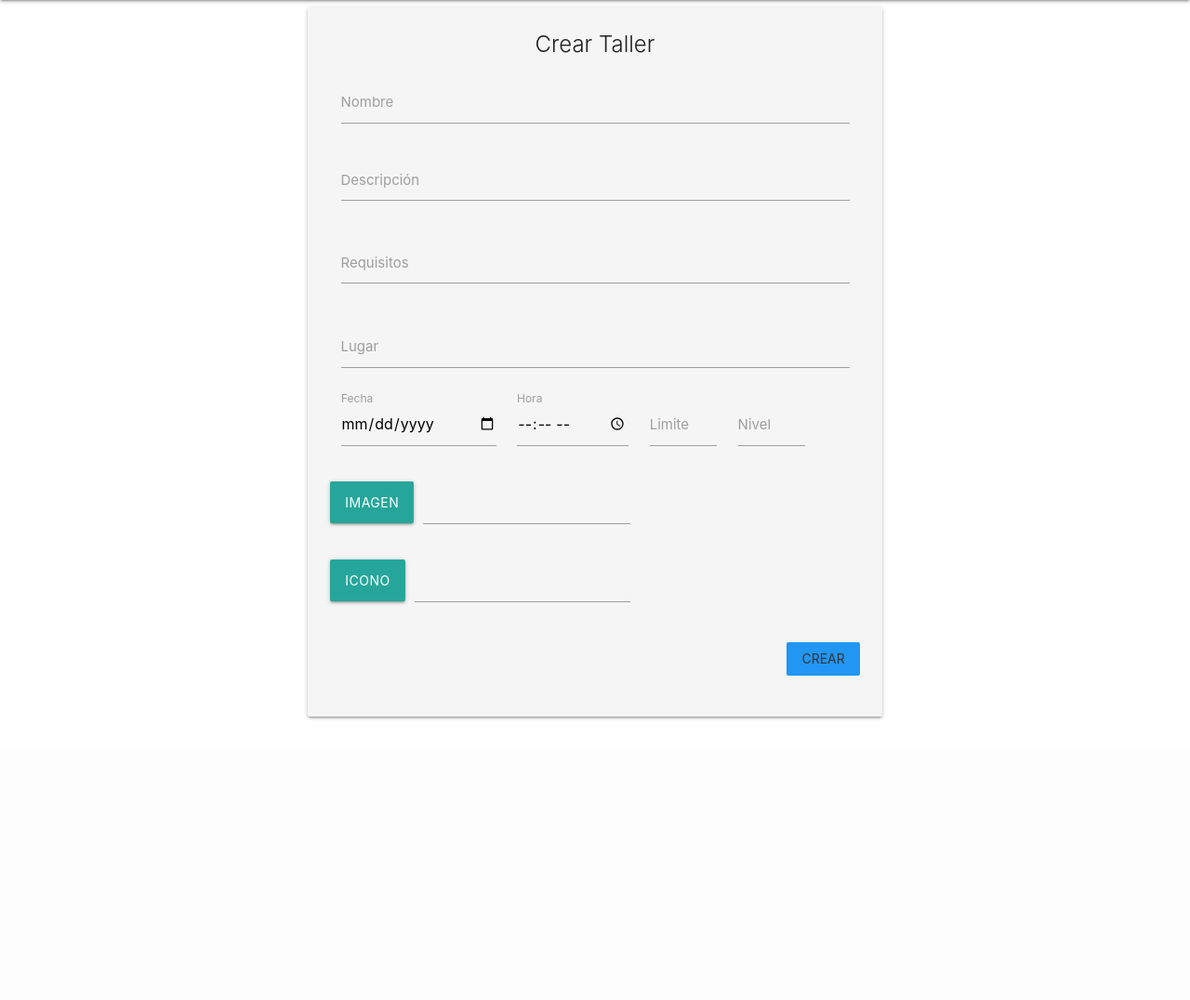
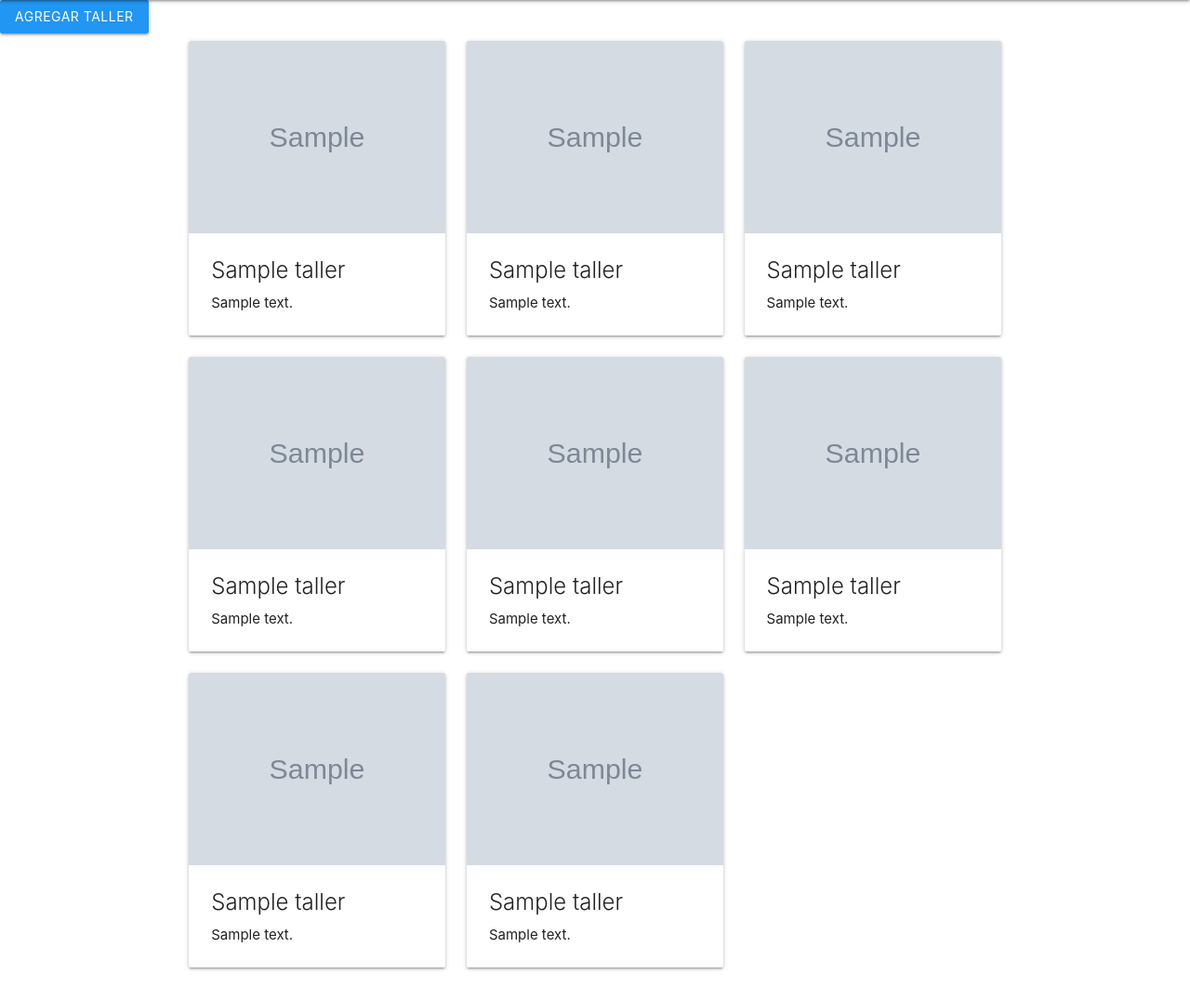
Before and after one commit to Alxus/SISeI, a CodeIgniter app: page /database/index.php/talleres_controller/index in a window 1280 px wide. Shown: the part 64-1140 px from the top of the page at 93% size. Before the commit the page ends 838 px from the top, so only its background shows below. Run offline with CodeIgniter, Linux system fonts and the light colour scheme; tables that the repository leaves empty hold one stand-in row (values such as "Sample post"); grey boxes marked "Sample" are stand-in pictures; some libraries are stand-ins or nearby versions.

Commit message:
Talleres vrg
:v

```diff
--- a/application/config/routes.php
+++ b/application/config/routes.php
@@ -64,5 +64,9 @@ $route['pago']='Pagos_controller';
 $route['admin/panel/talleres']='Talleres_controller';
 $route['admin/create_taller']='Talleres_controller/create_taller/$data';
 $route['api/checkuser']['POST']='Asistentes_controller/checkuser/$data';
+$route['admin/panel/carnets']='Carnets_controller';
+$route['admin/create_carnet']='Carnets_controller/add/$data';
+$route['admin/update_carnet']='Carnets_controller/edit/$data';
 
+$route['admin/panel/asistentes']='Asistentes_controller';
 //Rutas Api
--- a/application/controllers/Talleres_controller.php
+++ b/application/controllers/Talleres_controller.php
@@ -30,7 +30,7 @@ class Talleres_controller extends CI_Controller {
 		$data['talleres']=$this->Talleres_model->get_talleres();
 		$this->load->view('backend/templates/header',$data);
 		$this->load->view('backend/templates/navbar');
-		$this->load->view('backend/formulario_talleres');
+		$this->load->view('backend/lista_talleres');
 		$this->load->view('backend/templates/footer');
 	}
 
--- a/application/views/backend/formulario_talleres.php
+++ b/application/views/backend/formulario_talleres.php
@@ -1,10 +1,6 @@
-<div class="row">
-	<div class="col s12 m6 offset-m3">
-		<div class="card grey lighten-4">
-			<div class="card-content">
-				<span class="card-title center">Crear Taller</span>
-				<div class="row">
-					<form id="talleres-form" method="POST" action=<?php echo site_url('admin/create_taller');?> class="col s12" enctype="multipart/form-data">
+
+<h5 class="card-title center">Crear Taller</h5>
+<form class="row" id="talleres-form" method="POST" action=<?php echo site_url('admin/create_taller');?> class="col s12" enctype="multipart/form-data">
 	<div class="input-field col s12">
 		<input id="nombre" type="text" name="nombre">
 		<label for="nombre">Nombre</label>
@@ -38,35 +34,30 @@
 		<label for="nivel">Nivel</label>
 	</div>
 	<div class="row">
-							<div class="file-field input-field col s7">
-								<div class="btn">
+		<div class="file-field input-field col s6">
+			<div class="btn-flat blue white-text">
 				<span>Imagen</span>
 				<input id="btnimg" name="btnimg" type="file">
 			</div>
 			<div class="file-path-wrapper hide-on-med-and-down">
-									<input id="imagen" name="imagen" class="file-path validate" type="text">
+				<input hidden id="imagen" name="imagen" class="file-path validate" type="text">
 			</div>
 		</div>
-							<div class="col s5">
-								<img id="img" src="" class="responsive-img">
-							</div>
-							<div class="file-field input-field col s7">
-								<div class="btn">
+		<div class="file-field input-field col s6">
+			<div class="btn-flat blue white-text">
 				<span>Icono</span>
 				<input id="btnicon" name="btnicon" type="file">
 			</div>
 			<div class="file-path-wrapper hide-on-med-and-down">
-									<input id="icono" name="icono" class="file-path validate" type="text">
+				<input hidden id="icono" name="icono" class="file-path validate" type="text">
 			</div>
 		</div>
-							<div class="col s5">
+		<div class="col s6">
+			<img id="img" src="" class="responsive-img">
+		</div>
+		<div class="col s6">
 			<img id="icon" src="" class="responsive-img">
 		</div>
 	</div>
-						<button class="btn-flat right blue">Crear</button>
+	<button type="submit" class="btn-flat right blue white-text">Crear</button>
 </form>
-				</div>
-			</div>
-		</div>
-	</div>
-</div>
--- /dev/null
+++ b/application/views/backend/lista_talleres.php
@@ -0,0 +1,103 @@
+  <a class="waves-effect btn modal-trigger blue" href="#addTaller">Agregar Taller</a>
+	<div class="container row">
+		<?php for($i=0; $i<sizeof($talleres); $i++):?>
+			<div class="col s12 m6 l4">
+				<div class="card">
+					<div class="card-image">
+						<img src=<?=$talleres[$i]['imagen'];?>>
+					</div>
+					<div class="card-content">
+						<span class="card-title"><?=$talleres[$i]['nombre'];?></span>
+						<p><?=$talleres[$i]['descripcion'];?></p>
+					</div>
+				</div>
+			</div>
+			<div class="col s12 m6 l4">
+				<div class="card">
+					<div class="card-image">
+						<img src=<?=$talleres[$i]['imagen'];?>>
+					</div>
+					<div class="card-content">
+						<span class="card-title"><?=$talleres[$i]['nombre'];?></span>
+						<p><?=$talleres[$i]['descripcion'];?></p>
+					</div>
+				</div>
+			</div>
+			<div class="col s12 m6 l4">
+				<div class="card">
+					<div class="card-image">
+						<img src=<?=$talleres[$i]['imagen'];?>>
+					</div>
+					<div class="card-content">
+						<span class="card-title"><?=$talleres[$i]['nombre'];?></span>
+						<p><?=$talleres[$i]['descripcion'];?></p>
+					</div>
+				</div>
+			</div>
+			<div class="col s12 m6 l4">
+				<div class="card">
+					<div class="card-image">
+						<img src=<?=$talleres[$i]['imagen'];?>>
+					</div>
+					<div class="card-content">
+						<span class="card-title"><?=$talleres[$i]['nombre'];?></span>
+						<p><?=$talleres[$i]['descripcion'];?></p>
+					</div>
+				</div>
+			</div>
+			<div class="col s12 m6 l4">
+				<div class="card">
+					<div class="card-image">
+						<img src=<?=$talleres[$i]['imagen'];?>>
+					</div>
+					<div class="card-content">
+						<span class="card-title"><?=$talleres[$i]['nombre'];?></span>
+						<p><?=$talleres[$i]['descripcion'];?></p>
+					</div>
+				</div>
+			</div>
+			<div class="col s12 m6 l4">
+				<div class="card">
+					<div class="card-image">
+						<img src=<?=$talleres[$i]['imagen'];?>>
+					</div>
+					<div class="card-content">
+						<span class="card-title"><?=$talleres[$i]['nombre'];?></span>
+						<p><?=$talleres[$i]['descripcion'];?></p>
+					</div>
+				</div>
+			</div>
+			<div class="col s12 m6 l4">
+				<div class="card">
+					<div class="card-image">
+						<img src=<?=$talleres[$i]['imagen'];?>>
+					</div>
+					<div class="card-content">
+						<span class="card-title"><?=$talleres[$i]['nombre'];?></span>
+						<p><?=$talleres[$i]['descripcion'];?></p>
+					</div>
+				</div>
+			</div>
+			<div class="col s12 m6 l4">
+				<div class="card">
+					<div class="card-image">
+						<img src=<?=$talleres[$i]['imagen'];?>>
+					</div>
+					<div class="card-content">
+						<span class="card-title"><?=$talleres[$i]['nombre'];?></span>
+						<p><?=$talleres[$i]['descripcion'];?></p>
+					</div>
+				</div>
+			</div>
+		<?php endfor;?>
+	</div>
+
+
+	<div id="addTaller" class="modal modal-fixed-footer">
+		<div class="modal-content">
+			<?php $this->load->view('backend/formulario_talleres');?>
+		</div>
+		<div class="modal-footer">
+			<a href="#!" class="modal-close waves-effect waves-green btn-flat">Cerrar</a>
+		</div>
+	</div>
--- a/assets/js/main_backend.js
+++ b/assets/js/main_backend.js
@@ -81,6 +81,7 @@ $('#users-form').submit(function(event){
     if(json!=null){
       if(json.error=='ALL_OK'){
         alert("Usuario registrado");
+        window.location.href='admin/panel';
       }
       if(json.error=='BAD_POST'){
         alert("Verifique los datos");
@@ -96,3 +97,47 @@ $('#users-form').submit(function(event){
     alert("Error en el servidor");
   });
 });
+
+/*$('#talleres-form').submit(function(event){
+  event.preventDefault();
+  $.ajax({
+    type: "POST",
+    enctype: 'multipart/form-data',
+    processData: false,
+    contentType: false,
+    cache: false,
+    url         : $('#talleres-form').attr( "action" ),
+    data        : {
+      nombre: $('input[name=nombre]').val(),
+      descripcion: $('textarea[name=descripcion]').val(),
+      requisitos: $('textarea[name=requisitos]').val(),
+      lugar: $('input[name=lugar]').val(),
+      limite: $('input[name=limite]').val(),
+      fecha: $('input[name=fecha]').val(),
+      hora: $('input[name=hora]').val(),
+      nivel: $('input[name=nivel]').val(),
+      btnimg: $('input[name=btnimg]').val(),
+      btnicon: $('input[name=btnicon]').val(),
+      imagen: $('input[name=imagen]').val(),
+      icono: $('input[name=icono]').val(),
+    },
+  }).done(function (json){
+    if(json!=null){
+      if(json.error=='ALL_OK'){
+        alert("Taller agregado");
+        window.location.href='admin/panel/talleres';
+      }
+      if(json.error=='BAD_POST'){
+        alert("Verifique los datos");
+      }
+      if(json.error=='NOT_CREATED'){
+        alert("Error en la base de datos");
+      }
+    }else{
+      alert('Ha ocurrido un error');
+    }
+  }).fail(function(xhr){
+    console.log(xhr);
+    alert("Error en el servidor");
+  });
+});*/
```
Lines whose indentation alone changed are shown as unchanged.
